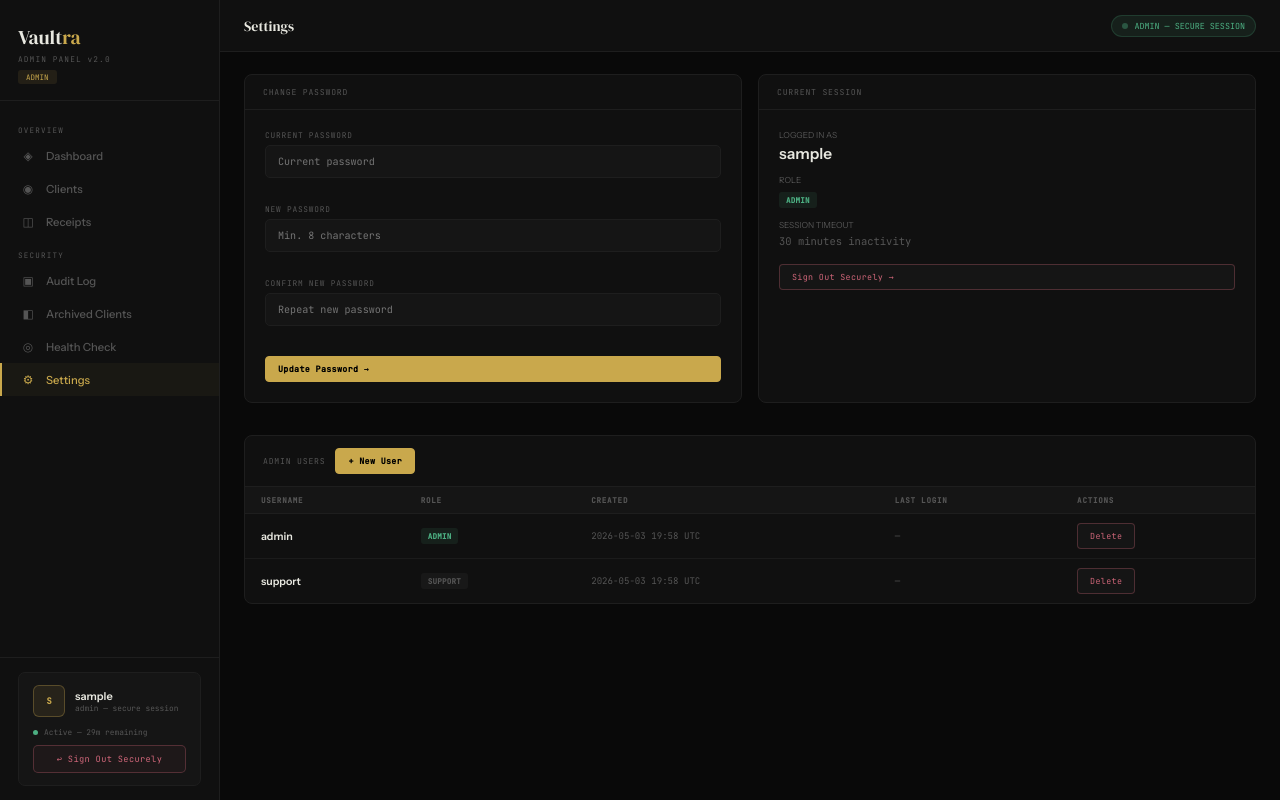
After one commit to Jerryto10/vaultra, a Flask app: page /settings in a window 1280 px wide. The commit adds this page. Run offline with Flask 3, Linux system fonts and the light colour scheme; the visitor is signed in with stand-in values (Sample User, id 1); data comes from the database, SQL or seed files in the repository.

Commit message:
feat: user management — change password, create/delete admin users, settings page

```diff
--- a/admin/app.py
+++ b/admin/app.py
@@ -919,6 +919,121 @@ def verify_receipt(rid):
     response.headers["Access-Control-Allow-Origin"] = "*"
     return response
 
+
+@app.route("/settings")
+@login_required
+def settings():
+    """User management and settings page."""
+    db = get_db()
+    users = db.execute("SELECT id, username, role, created_at, last_login FROM admin_users ORDER BY created_at").fetchall()
+    return render_template("settings.html",
+        users=users,
+        username=session.get("username"),
+        role=session.get("role"))
+
+
+@app.route("/settings/change-password", methods=["POST"])
+@login_required
+def change_password():
+    """Change current user password."""
+    data = request.get_json()
+    current = data.get("current_password", "")
+    new_pwd = data.get("new_password", "")
+    confirm = data.get("confirm_password", "")
+
+    if not current or not new_pwd or not confirm:
+        return jsonify({"error": "All fields required"}), 400
+    if new_pwd != confirm:
+        return jsonify({"error": "New passwords do not match"}), 400
+    if len(new_pwd) < 8:
+        return jsonify({"error": "Password must be at least 8 characters"}), 400
+
+    db = get_db()
+    user = db.execute("SELECT * FROM admin_users WHERE id=?", (session["admin_id"],)).fetchone()
+    if not user:
+        return jsonify({"error": "User not found"}), 404
+
+    password_ok = False
+    if BCRYPT_AVAILABLE and user["password_hash"].startswith("$2"):
+        import bcrypt as _bcrypt
+        password_ok = _bcrypt.checkpw(current.encode(), user["password_hash"].encode())
+    else:
+        password_ok = (hashlib.sha256(current.encode()).hexdigest() == user["password_hash"])
+
+    if not password_ok:
+        return jsonify({"error": "Current password is incorrect"}), 401
+
+    if BCRYPT_AVAILABLE:
+        import bcrypt as _bcrypt
+        new_hash = _bcrypt.hashpw(new_pwd.encode(), _bcrypt.gensalt()).decode()
+    else:
+        new_hash = hashlib.sha256(new_pwd.encode()).hexdigest()
+
+    db.execute("UPDATE admin_users SET password_hash=? WHERE id=?", (new_hash, session["admin_id"]))
+    db.commit()
+    log_action("CHANGE_PASSWORD", details="Password changed successfully")
+    return jsonify({"success": True})
+
+
+@app.route("/settings/create-user", methods=["POST"])
+@login_required
+def create_admin_user():
+    """Create a new admin user — admin role only."""
+    if session.get("role") != "admin":
+        return jsonify({"error": "Admin role required"}), 403
+
+    data = request.get_json()
+    username = data.get("username", "").strip()
+    password = data.get("password", "")
+    role = data.get("role", "support")
+
+    if not username or not password:
+        return jsonify({"error": "Username and password required"}), 400
+    if len(password) < 8:
+        return jsonify({"error": "Password must be at least 8 characters"}), 400
+    if role not in ("admin", "support"):
+        return jsonify({"error": "Invalid role"}), 400
+
+    db = get_db()
+    existing = db.execute("SELECT id FROM admin_users WHERE username=?", (username,)).fetchone()
+    if existing:
+        return jsonify({"error": "Username already exists"}), 409
+
+    if BCRYPT_AVAILABLE:
+        import bcrypt as _bcrypt
+        pwd_hash = _bcrypt.hashpw(password.encode(), _bcrypt.gensalt()).decode()
+    else:
+        pwd_hash = hashlib.sha256(password.encode()).hexdigest()
+
+    new_id = str(uuid.uuid4())
+    db.execute(
+        "INSERT INTO admin_users (id, username, password_hash, role, created_at) VALUES (?,?,?,?,?)",
+        (new_id, username, pwd_hash, role, time.time())
+    )
+    db.commit()
+    log_action("CREATE_ADMIN_USER", new_id, f"username:{username} role:{role}")
+    return jsonify({"success": True})
+
+
+@app.route("/settings/delete-user/<uid>", methods=["POST"])
+@login_required
+def delete_admin_user(uid):
+    """Delete an admin user — cannot delete yourself."""
+    if session.get("role") != "admin":
+        return jsonify({"error": "Admin role required"}), 403
+    if uid == session.get("admin_id"):
+        return jsonify({"error": "Cannot delete your own account"}), 400
+
+    db = get_db()
+    user = db.execute("SELECT username FROM admin_users WHERE id=?", (uid,)).fetchone()
+    if not user:
+        return jsonify({"error": "User not found"}), 404
+
+    db.execute("DELETE FROM admin_users WHERE id=?", (uid,))
+    db.commit()
+    log_action("DELETE_ADMIN_USER", uid, f"username:{user['username']}")
+    return jsonify({"success": True})
+
 @app.route("/health")
 def health():
     return jsonify({"status":"ok","service":"vaultra-admin","version":"2.0.0","tsa":"DigiCert (https://timestamp.digicert.com)","tsa_status":"active"})
--- a/admin/templates/base.html
+++ b/admin/templates/base.html
@@ -107,6 +107,7 @@
     <a href="/audit-log" class="nav-item {% if request.path == '/audit-log' %}active{% endif %}"><span class="nav-icon">▣</span> Audit Log</a>
     <a href="/clients?archived=1" class="nav-item {% if request.args.get('archived') == '1' %}active{% endif %}"><span class="nav-icon">◧</span> Archived Clients</a>
     <a href="/health-check" class="nav-item" target="_blank"><span class="nav-icon">◎</span> Health Check</a>
+     <a href="/settings" class="nav-item {% if request.path == '/settings' %}active{% endif %}"><span class="nav-icon">⚙</span> Settings</a>
   </div>
   <div class="sidebar-footer">
     <div class="user-box">
--- /dev/null
+++ b/admin/templates/settings.html
@@ -0,0 +1,196 @@
+{% extends "base.html" %}
+{% block title %}Settings{% endblock %}
+{% block page_title %}Settings{% endblock %}
+
+{% block content %}
+<div style="display:grid;grid-template-columns:1fr 1fr;gap:16px;">
+
+  <!-- Change Password -->
+  <div class="panel">
+    <div class="panel-header"><div class="panel-title">CHANGE PASSWORD</div></div>
+    <div style="padding:20px;display:grid;gap:12px;">
+      <div class="alert" id="pwd-alert"></div>
+      <div class="field">
+        <label>CURRENT PASSWORD</label>
+        <input type="password" id="pwd-current" placeholder="Current password" />
+      </div>
+      <div class="field">
+        <label>NEW PASSWORD</label>
+        <input type="password" id="pwd-new" placeholder="Min. 8 characters" />
+      </div>
+      <div class="field">
+        <label>CONFIRM NEW PASSWORD</label>
+        <input type="password" id="pwd-confirm" placeholder="Repeat new password" />
+      </div>
+      <button class="btn btn-gold" onclick="changePassword()" style="margin-top:4px;">
+        Update Password →
+      </button>
+    </div>
+  </div>
+
+  <!-- Current Session -->
+  <div class="panel">
+    <div class="panel-header"><div class="panel-title">CURRENT SESSION</div></div>
+    <div style="padding:20px;display:grid;gap:12px;">
+      <div>
+        <div style="font-size:0.6rem;color:var(--muted);margin-bottom:4px;">LOGGED IN AS</div>
+        <div style="font-weight:600;font-size:1.1rem;">{{ username }}</div>
+      </div>
+      <div>
+        <div style="font-size:0.6rem;color:var(--muted);margin-bottom:4px;">ROLE</div>
+        <span class="badge {% if role == 'admin' %}bg{% else %}bm{% endif %}">{{ role|upper }}</span>
+      </div>
+      <div>
+        <div style="font-size:0.6rem;color:var(--muted);margin-bottom:4px;">SESSION TIMEOUT</div>
+        <div class="mono" style="font-size:0.75rem;">30 minutes inactivity</div>
+      </div>
+      <a href="/logout" class="btn btn-danger" style="text-align:center;margin-top:4px;">
+        Sign Out Securely →
+      </a>
+    </div>
+  </div>
+
+</div>
+
+{% if role == 'admin' %}
+<!-- Admin User Management -->
+<div class="panel" style="margin-top:16px;">
+  <div class="panel-header">
+    <div class="panel-title">ADMIN USERS</div>
+    <button class="btn btn-gold" onclick="document.getElementById('create-user-modal').classList.add('open')">+ New User</button>
+  </div>
+  <div class="alert" id="users-alert" style="margin:12px 18px 0;"></div>
+  <table class="tbl">
+    <thead>
+      <tr>
+        <th>USERNAME</th><th>ROLE</th><th>CREATED</th><th>LAST LOGIN</th><th>ACTIONS</th>
+      </tr>
+    </thead>
+    <tbody>
+      {% for u in users %}
+      <tr>
+        <td style="font-weight:600;">
+          {{ u.username }}
+          {% if u.username == username %}<span style="font-size:0.6rem;color:var(--muted);margin-left:6px;">(you)</span>{% endif %}
+        </td>
+        <td><span class="badge {% if u.role == 'admin' %}bg{% else %}bm{% endif %}">{{ u.role|upper }}</span></td>
+        <td class="mono" style="font-size:0.65rem;color:var(--muted);">{{ fmt_date(u.created_at) }}</td>
+        <td class="mono" style="font-size:0.65rem;color:var(--muted);">{{ fmt_date(u.last_login) if u.last_login else '—' }}</td>
+        <td>
+          {% if u.username != username %}
+          <button class="btn btn-danger" onclick="deleteUser('{{ u.id }}', '{{ u.username }}')">Delete</button>
+          {% else %}
+          <span style="font-size:0.65rem;color:var(--muted);">—</span>
+          {% endif %}
+        </td>
+      </tr>
+      {% endfor %}
+    </tbody>
+  </table>
+</div>
+
+<!-- Create User Modal -->
+<div class="modal-overlay" id="create-user-modal">
+  <div class="modal">
+    <div class="modal-title">CREATE ADMIN USER</div>
+    <div class="alert" id="create-alert"></div>
+    <div style="display:grid;gap:12px;">
+      <div class="field">
+        <label>USERNAME</label>
+        <input type="text" id="new-username" placeholder="e.g. support_agent" />
+      </div>
+      <div class="field">
+        <label>PASSWORD</label>
+        <input type="password" id="new-password" placeholder="Min. 8 characters" />
+      </div>
+      <div class="field">
+        <label>ROLE</label>
+        <select id="new-role">
+          <option value="support">Support — read-only access</option>
+          <option value="admin">Admin — full access</option>
+        </select>
+      </div>
+    </div>
+    <div class="modal-btns">
+      <button class="btn" onclick="document.getElementById('create-user-modal').classList.remove('open')">Cancel</button>
+      <button class="btn btn-gold" onclick="createUser()">Create User →</button>
+    </div>
+  </div>
+</div>
+{% endif %}
+
+{% endblock %}
+
+{% block scripts %}
+<script>
+  async function changePassword() {
+    const current = document.getElementById('pwd-current').value;
+    const newPwd  = document.getElementById('pwd-new').value;
+    const confirm = document.getElementById('pwd-confirm').value;
+    const alert   = document.getElementById('pwd-alert');
+
+    const res  = await fetch('/settings/change-password', {
+      method: 'POST',
+      headers: {'Content-Type': 'application/json'},
+      body: JSON.stringify({current_password: current, new_password: newPwd, confirm_password: confirm})
+    });
+    const data = await res.json();
+    alert.style.display = 'block';
+    if (data.success) {
+      alert.className = 'alert success';
+      alert.textContent = 'Password updated successfully.';
+      document.getElementById('pwd-current').value = '';
+      document.getElementById('pwd-new').value = '';
+      document.getElementById('pwd-confirm').value = '';
+    } else {
+      alert.className = 'alert error';
+      alert.textContent = data.error || 'Error updating password.';
+    }
+  }
+
+  async function createUser() {
+    const username = document.getElementById('new-username').value.trim();
+    const password = document.getElementById('new-password').value;
+    const role     = document.getElementById('new-role').value;
+    const alert    = document.getElementById('create-alert');
+
+    const res  = await fetch('/settings/create-user', {
+      method: 'POST',
+      headers: {'Content-Type': 'application/json'},
+      body: JSON.stringify({username, password, role})
+    });
+    const data = await res.json();
+    alert.style.display = 'block';
+    if (data.success) {
+      alert.className = 'alert success';
+      alert.textContent = 'User created successfully.';
+      setTimeout(() => location.reload(), 1500);
+    } else {
+      alert.className = 'alert error';
+      alert.textContent = data.error || 'Error creating user.';
+    }
+  }
+
+  async function deleteUser(id, uname) {
+    if (!confirm('Delete user "' + uname + '"? This cannot be undone.')) return;
+    const res  = await fetch('/settings/delete-user/' + id, {method: 'POST'});
+    const data = await res.json();
+    const alert = document.getElementById('users-alert');
+    alert.style.display = 'block';
+    if (data.success) {
+      alert.className = 'alert success';
+      alert.textContent = 'User deleted.';
+      setTimeout(() => location.reload(), 1500);
+    } else {
+      alert.className = 'alert error';
+      alert.textContent = data.error || 'Error.';
+    }
+  }
+
+  document.querySelectorAll('.modal-overlay').forEach(el =>
+    el.addEventListener('click', function(e) {
+      if (e.target === this) this.classList.remove('open');
+    })
+  );
+</script>
+{% endblock %}
```
